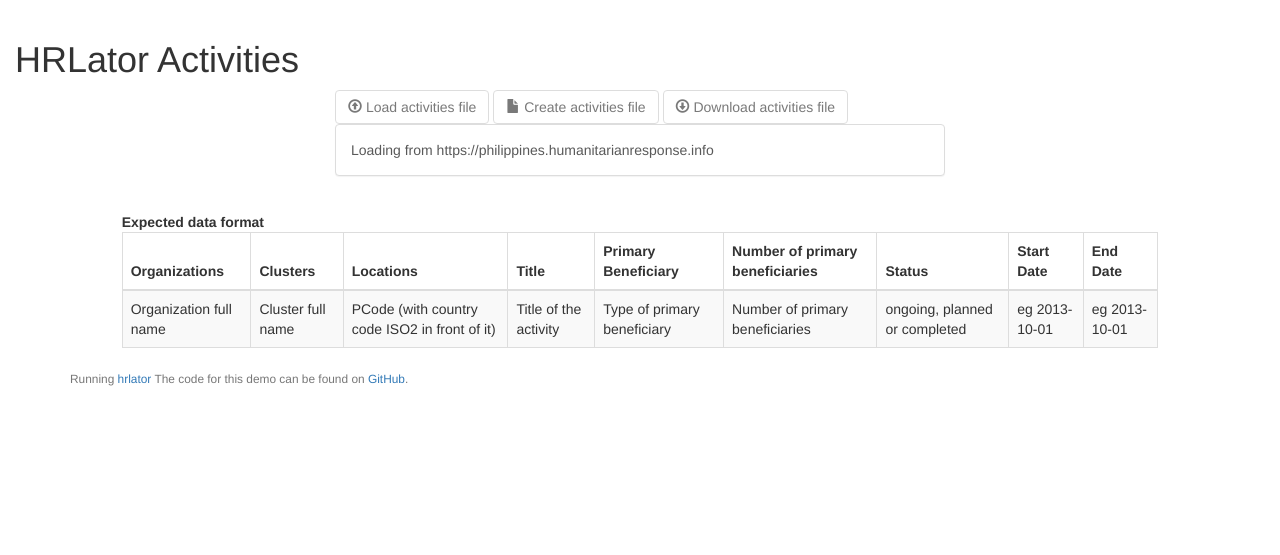
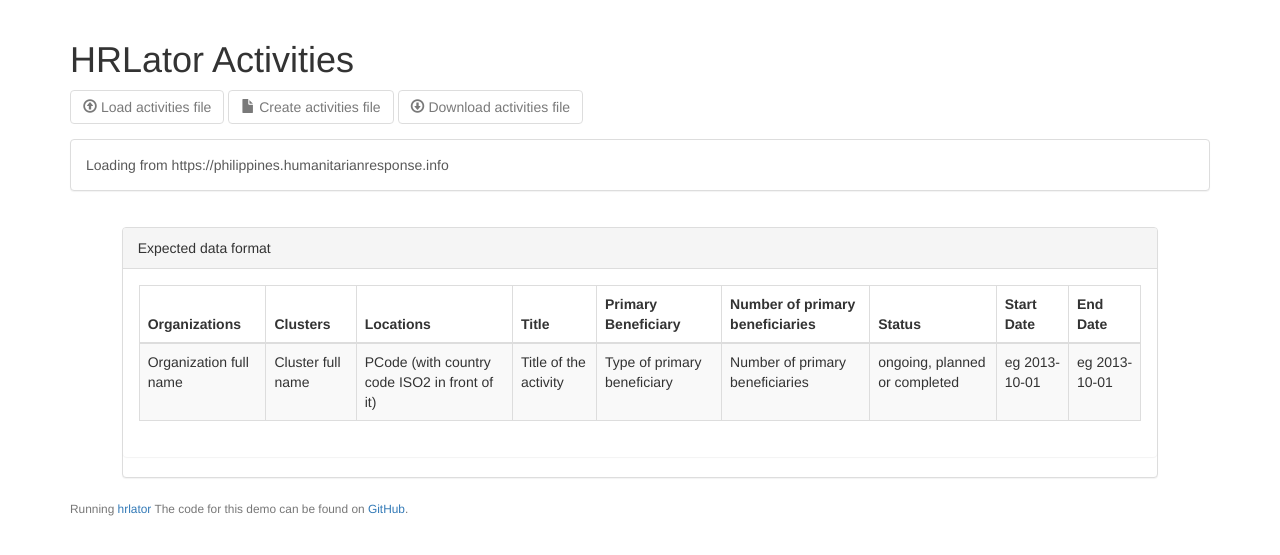
Before and after one commit to UN-OCHA/hrlator, a PHP site: template templates/activities.twig in a window 1280 px wide. Shown: the part 52-607 px from the top of the page. Run offline with PHP 8.4, Linux system fonts and the light colour scheme; the template is opened without the code that fills it, so the values that code supplies are empty; some libraries are stand-ins or nearby versions.

Commit message:
rewrite main template (2)

```diff
--- a/css/styles.css
+++ b/css/styles.css
@@ -10,6 +10,9 @@
   width: 250px;
 }
 
+#hottable {
+  margin: 0 1em;
+}
 /* Bootstrap colors */
 #hottable.handsontable tr.hrlator-success td {
   background-color: #dff0d8;
--- a/templates/_page.twig
+++ b/templates/_page.twig
@@ -74,9 +74,7 @@
     </div>
   </nav>
 
-<div class="col-sm-12">
   {% block content %}{% endblock %}
-</div>
 
   <footer>
     <div class="container">
--- a/templates/activities.twig
+++ b/templates/activities.twig
@@ -2,59 +2,46 @@
 {% block title %}HRLator{% endblock %}
 {% block content %}
 
-<h1>HRLator Activities <i class="glyphicon glyphicon-refresh glyphicon-refresh-animate"></i></h1>
+<div class="container">
 
-<form class="form-horizontal" enctype="multipart/form-data" method="post" action="">
+  <h1>HRLator Activities <i class="glyphicon glyphicon-refresh glyphicon-refresh-animate"></i></h1>
+  <script>hrType ='{{ hrType }}';</script>
 
-  <div class="form-group" id="hrlator-control">
-    <script>hrType = '{{ hrType }}';</script>
-    <div class="col-lg-offset-3 col-sm-6">
+  <div class="row form-group" id="hrlator-control">
+    <div class="col-lg-12">
       <span id="activities-upload" class="btn btn-large btn-default btn-file" disabled="disabled"><i class="glyphicon glyphicon-upload"></i> Load activities file<input type="file" id="csv-data" accept="text/csv,application/vnd.ms-excel,application/vnd.openxmlformats-officedocument.spreadsheetml.sheet"></span>
       <span id="activities-new" class="btn btn-large btn-default btn-file" disabled="disabled"><i class="glyphicon glyphicon-file"></i> Create activities file</span>
       <span id="activities-download" class="btn btn-large btn-default" disabled="disabled"><i class="glyphicon glyphicon-download"></i> Download activities file</span>
     </div>
+  </div>
 
+  <div class="row form-group">
     {% include 'hrlator-show.twig' %}
   </div>
 
+</div>
+
+<div class="container-fluid">
+
   <div class="row">
-    <div class="col-sm-12">
+    <div class="col-lg-12">
       <div id="hottable"></div>
-      <div id="table"></div>
-    </div>
-    <div id="data-sample" class="col-lg-offset-1 col-sm-10">
-      <strong>Expected data format</strong>
-      <table class="table table-striped table-bordered">
-        <thead>
-          <tr>
-            <th>Organizations</th>
-            <th>Clusters</th>
-            <th>Locations</th>
-            <th>Title</th>
-            <th>Primary Beneficiary</th>
-            <th>Number of primary beneficiaries</th>
-            <th>Status</th>
-            <th>Start Date</th>
-            <th>End Date</th>
-          </tr>
-        </thead>
-        <tbody>
-          <tr>
-            <td>Organization full name</td>
-            <td>Cluster full name</th>
-            <td>PCode (with country code ISO2 in front of it)</td>
-            <td>Title of the activity</td>
-            <td>Type of primary beneficiary</td>
-            <td>Number of primary beneficiaries</td>
-            <td>ongoing, planned or completed</td>
-            <td>eg 2013-10-01</td>
-            <td>eg 2013-10-01</td>
-          </tr>
-        </tbody>
-      </table>
     </div>
   </div>
 
-</form>
+  <div class="row">
+    <div id="data-sample" class="col-lg-offset-1 col-lg-10">
+      <div class="panel panel-default">
+        <div class="panel-heading">Expected data format</div>
+        <div class="panel panel-body">
+          <div class="div-overflow-auto">
+            {% include 'table-activities.twig' %}
+          </div>
+        </div>
+      </div>
+    </div>
+  </div>
+
+</div>
 
 {% endblock %}
--- a/templates/dictionary.twig
+++ b/templates/dictionary.twig
@@ -3,7 +3,10 @@
 {% block content %}
     {% set tableWidth=6 %}
 
+<div class="container">
+
     <h2>HRLator Dictionary</h2>
+    <script>hrType ='{{ hrType }}';</script>
     <div class="row">
     <form class="form-horizontal" method="post" action="">
         <div class="form-group">
@@ -72,4 +75,5 @@
       var hr_clusters = null;
       var hr_dictionary = {{ dictionary | raw }};
     </script>
+</div>
 {% endblock %}
--- a/templates/hrlator-show.twig
+++ b/templates/hrlator-show.twig
@@ -1,4 +1,4 @@
-<div class="col-lg-offset-3 col-sm-6" id="hrlator-show">
+<div class="col-lg-12" id="hrlator-show">
  <div class="panel panel-default">
     <div class="panel-body">
       <div class="progress" style="display: none;">
```
Also changed, not shown: templates/contacts.twig (+20 -50 lines), templates/table-activities.twig (added, +28 -0 lines), templates/table-contacts.twig (added, +38 -0 lines). Lines whose indentation alone changed are shown as unchanged.
